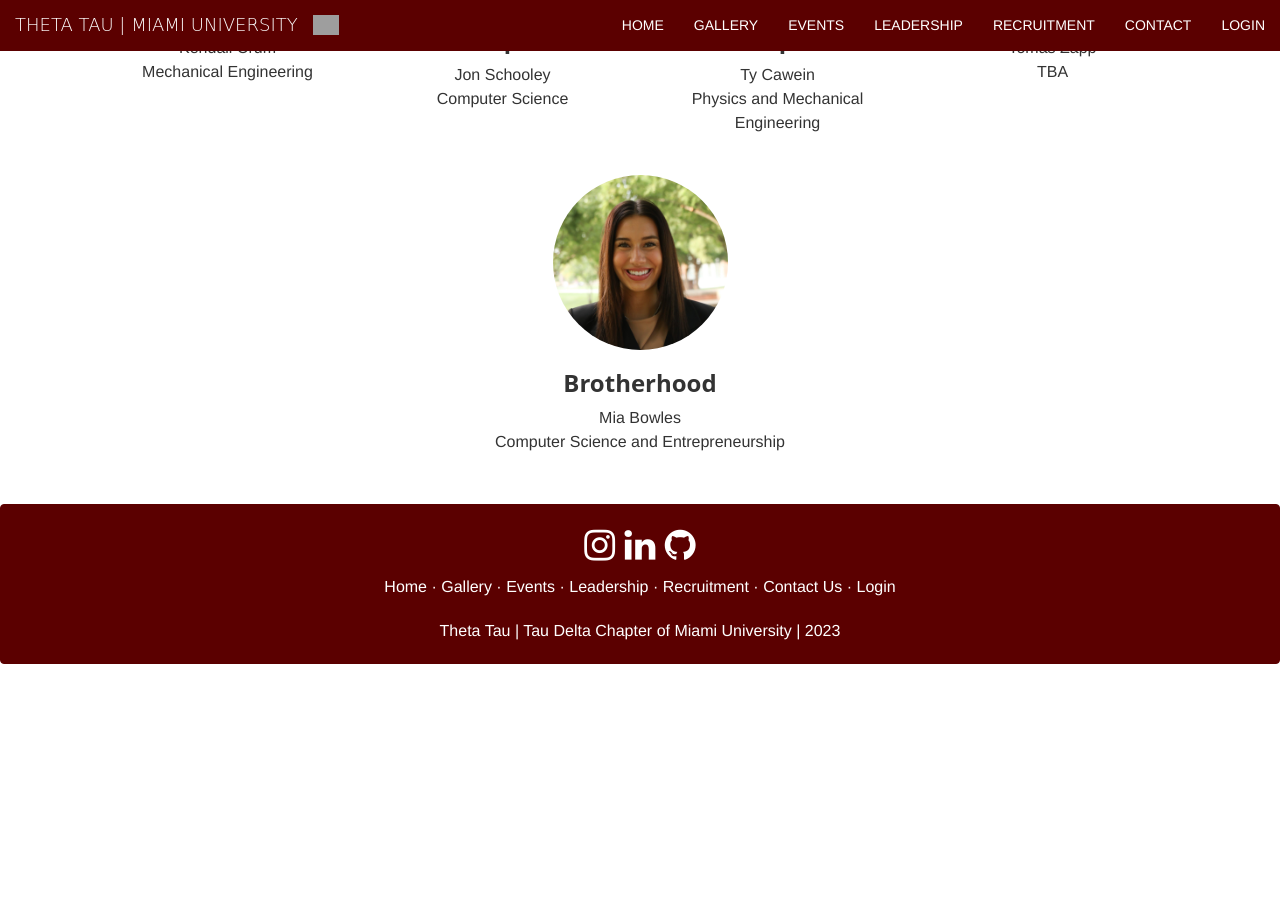
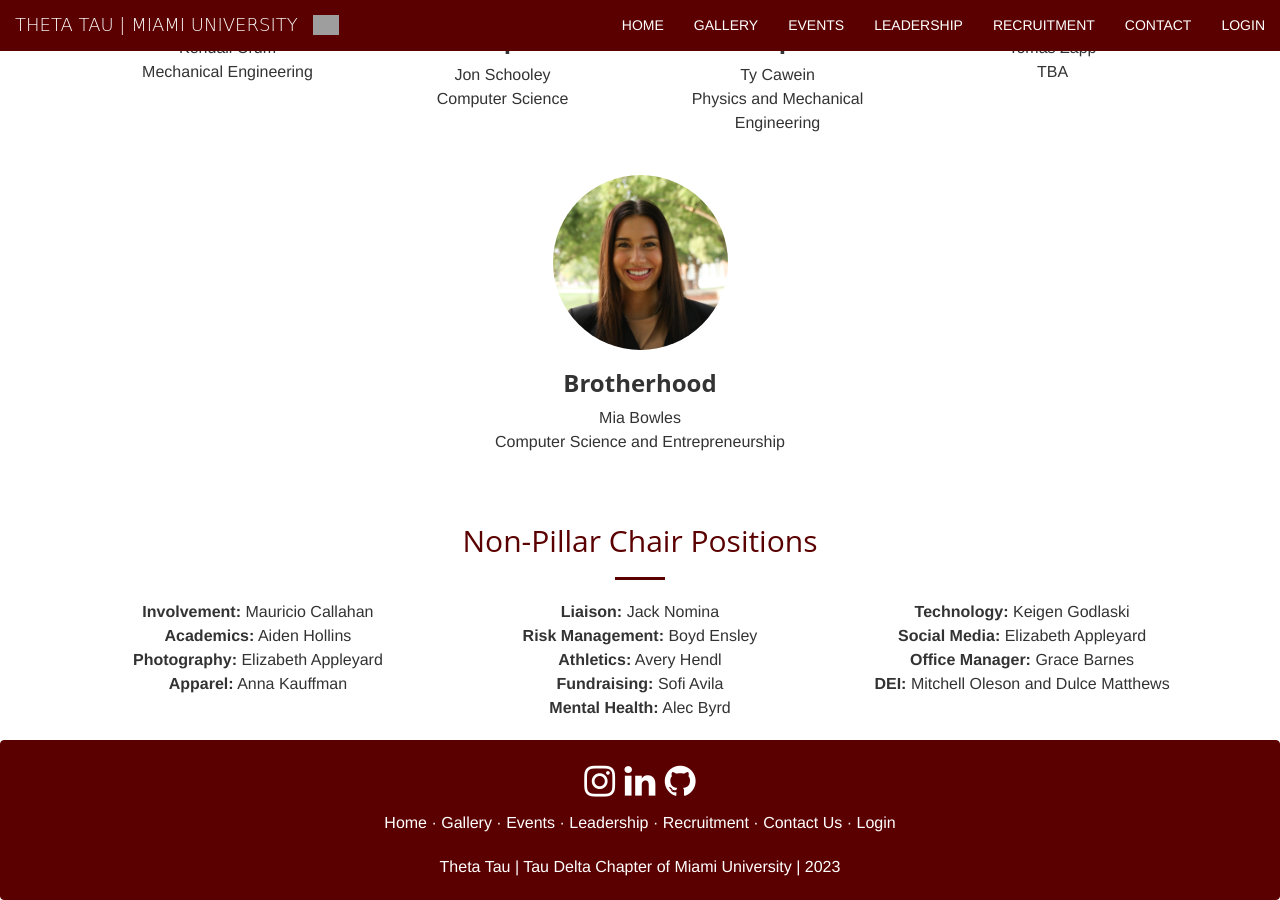
Before and after one commit to ThetaTauMiami/Firebase-Theta-Tau-Website, a Jekyll site: the page public/leadership.html, which Jekyll copies as it is, in a window 1280 px wide and 900 px high, scrolled down 1565 px. Built offline with Jekyll 4.4.1, drawn with Linux system fonts in a browser that asks for light colours; nearby versions of some CDN libraries; comment, search, counter and statistics services are not loaded; before the commit the page ends 2229 px from its top, so only the background shows below that; grey boxes are pictures that could not be loaded.

Commit message:
add non-pillars

```diff
--- a/public/leadership.html
+++ b/public/leadership.html
@@ -234,6 +234,23 @@
                 </div>
             </div>
         </div>
+        <div class="row">
+            <h2 style="color: #5B0000; text-align: center">Non-Pillar Chair Positions</h2>
+            <hr>
+
+            <div class="col-xs-offset-1 col-xs-3" class="text-center">
+                <p style="font-size: medium; text-align: center"><b>Involvement:</b> Mauricio Callahan<br><b>Academics:</b> Aiden Hollins<br><b>Photography:</b> Elizabeth Appleyard<br>
+                    <b>Apparel:</b> Anna Kauffman</p>
+            </div>
+            <div class="col-xs-4" class="text-center">
+                <p style="font-size: medium; text-align: center"><b>Liaison:</b> Jack Nomina<br><b>Risk Management:</b> Boyd Ensley<br><b>Athletics:</b> Avery Hendl<br>
+                    <b>Fundraising:</b> Sofi Avila<br><!-- <b>Recruitment:</b> Lindsey Norberg and Allie Thompson<br> --> <b>Mental Health:</b> Alec Byrd</p>
+            </div>
+            <div class="col-xs-3" class="text-center">
+                <p style="font-size: medium; text-align: center"><b>Technology:</b> Keigen Godlaski<br><b>Social Media:</b> Elizabeth Appleyard<br><b>Office Manager:</b> Grace Barnes<br><b>DEI:</b> Mitchell Oleson and Dulce Matthews</p>
+            </div>
+        </div>
+
 
     <nav class="navbar" class="footer">
 
```
